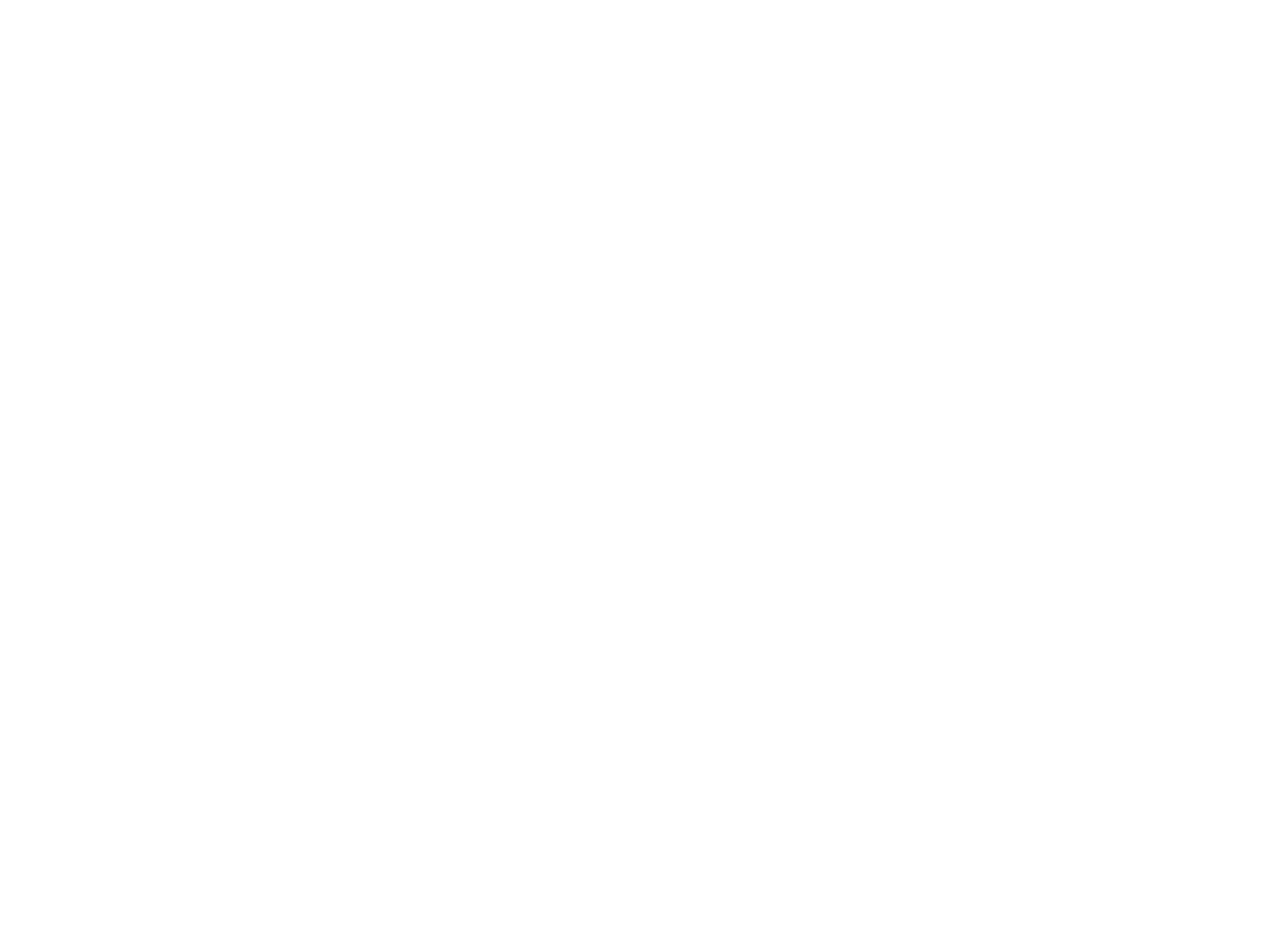
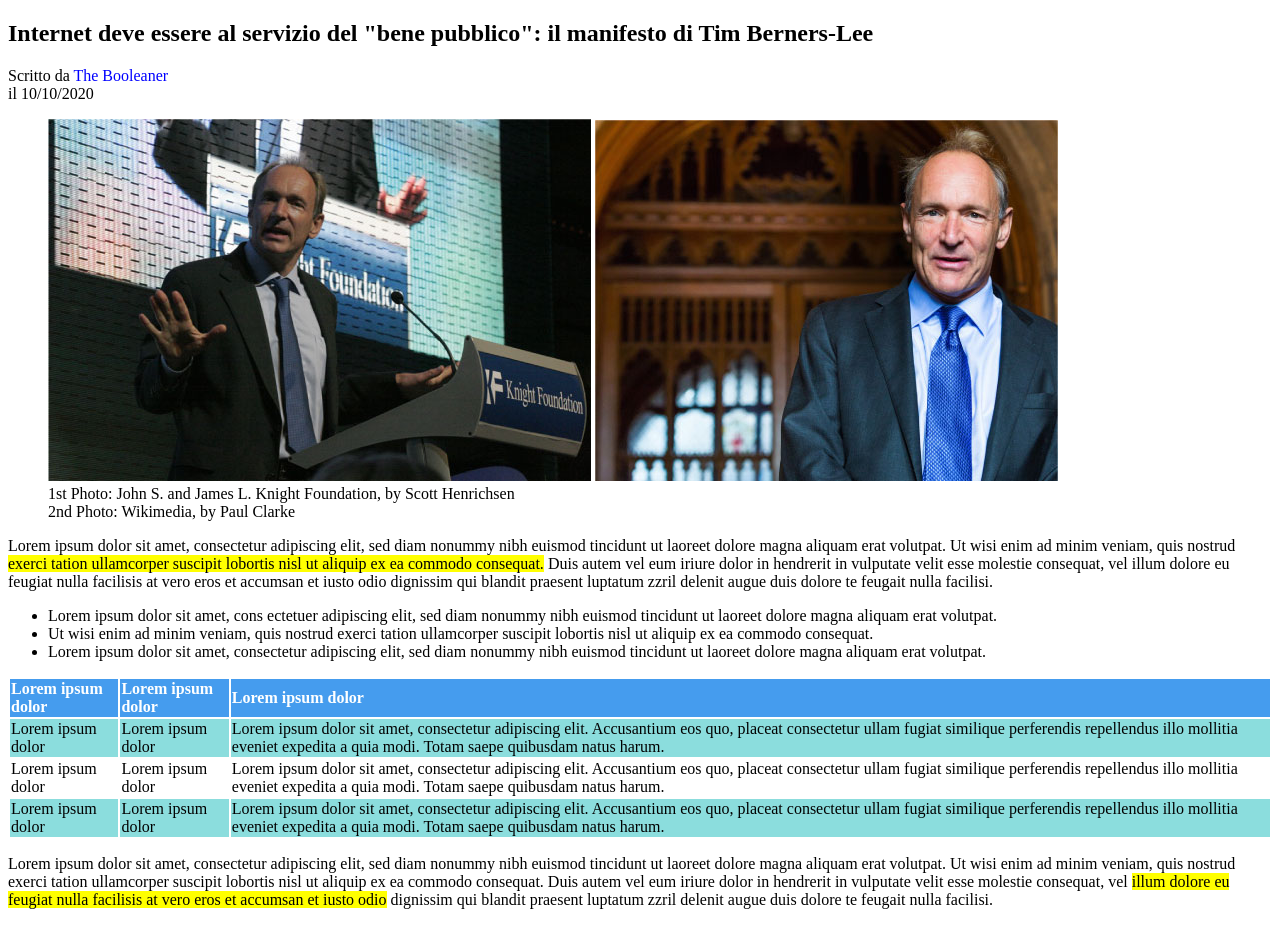
Before and after one commit to Alessandro-Messineo/html-css-booleaner, a plain HTML site: page index.html in a window 1280 px wide. Before the commit the page ends 800 px from the top, so only its background shows below. Drawn offline with Linux system fonts and the light colour scheme.

Commit message:
inizializzazione main html css

```diff
--- a/css/style.css
+++ b/css/style.css
@@ -1,7 +1,22 @@
 /* Stile header */
 
+/* Stile main */
+.span-yellow {
+    background-color: yellow;
+}
 
-/* Stile main */
+#span-blue{
+    color: blue;
+}
 
+/* Stile tabella */
+th {
+    text-align: left;
+    background-color: rgb(69, 156, 238);
+    color: white;
+}
 
+.bg-tr {
+    background-color: rgb(139, 221, 221);
+}
 /* Stile footer */
--- a/index.html
+++ b/index.html
@@ -3,15 +3,79 @@
 <head>
     <meta charset="UTF-8">
     <meta name="viewport" content="width=device-width, initial-scale=1.0">
-    <title>Document</title>
+    <link rel="stylesheet" href="css/style.css">
+    <title>The Booleaner</title>
 </head>
 <body>
 
     <!-- Intestazione -->
-    <header></header>
+    <header>
+
+    </header>
 
      <!-- Contenuto principale -->
-    <main></main>
+    <main>
+      <article>
+        <h1>Internet deve essere al servizio del "bene pubblico": il manifesto di Tim Berners-Lee</h1>
+        <p>Scritto da <span id="span-blue">The Booleaner</span> <br> il 10/10/2020</p>
+        <figure>
+          <img src="img/tim-1.jpg" alt="tim-1">
+          <img src="img/tim-2.jpg" alt="tim-2">
+          <figcaption>1st Photo: John S. and James L. Knight Foundation, by Scott Henrichsen
+                      <br>2nd Photo: Wikimedia, by Paul Clarke</figcaption>
+        </figure>
+        <p>Lorem ipsum dolor sit amet, consectetur adipiscing elit, sed diam nonummy nibh euismod tincidunt
+           ut laoreet dolore magna aliquam erat volutpat. Ut wisi enim ad minim veniam, quis nostrud <span class="span-yellow"> exerci
+           tation ullamcorper suscipit lobortis nisl ut aliquip ex ea commodo consequat.</span> Duis autem vel eum
+           iriure dolor in hendrerit in vulputate velit esse molestie consequat, vel illum dolore eu feugiat
+           nulla facilisis at vero eros et accumsan et iusto odio dignissim qui blandit praesent luptatum
+           zzril delenit augue duis dolore te feugait nulla facilisi.
+        </p>
+        <!-- Lista -->
+        <ul>
+            <li>Lorem ipsum dolor sit amet, cons ectetuer adipiscing elit, sed diam nonummy nibh euismod tincidunt ut laoreet dolore magna aliquam erat volutpat.</li>
+            <li>Ut wisi enim ad minim veniam, quis nostrud exerci tation ullamcorper suscipit lobortis nisl ut aliquip ex ea commodo consequat.</li>
+            <li>Lorem ipsum dolor sit amet, consectetur adipiscing elit, sed diam nonummy nibh euismod tincidunt ut laoreet dolore magna aliquam erat volutpat.</li>
+        </ul>
+        <!-- Tabella -->
+        <table>
+            <thead>
+                <tr>
+                    <th>Lorem ipsum dolor</th>
+                    <th>Lorem ipsum dolor</th>
+                    <th>Lorem ipsum dolor</th>
+                </tr>
+            </thead>
+            <tbody>
+                <tr class="bg-tr">
+                    <td>Lorem ipsum dolor</td>
+                    <td>Lorem ipsum dolor</td>
+                    <td>Lorem ipsum dolor sit amet, consectetur adipiscing elit. Accusantium eos quo, placeat consectetur ullam fugiat similique perferendis repellendus illo mollitia eveniet expedita a quia modi.
+                        Totam saepe quibusdam natus harum.</td>
+                </tr>
+                <tr>
+                    <td>Lorem ipsum dolor</td>
+                    <td>Lorem ipsum dolor</td>
+                    <td>Lorem ipsum dolor sit amet, consectetur adipiscing elit. Accusantium eos quo, placeat consectetur ullam fugiat similique perferendis repellendus illo mollitia eveniet expedita a quia modi.
+                        Totam saepe quibusdam natus harum.</td>
+                </tr>
+                <tr class="bg-tr">
+                    <td>Lorem ipsum dolor</td>
+                    <td>Lorem ipsum dolor</td>
+                    <td>Lorem ipsum dolor sit amet, consectetur adipiscing elit. Accusantium eos quo, placeat consectetur ullam fugiat similique perferendis repellendus illo mollitia eveniet expedita a quia modi.
+                        Totam saepe quibusdam natus harum.</td>
+                </tr>
+            </tbody>
+        </table>
+        <p>Lorem ipsum dolor sit amet, consectetur adipiscing elit, sed diam nonummy nibh euismod tincidunt
+           ut laoreet dolore magna aliquam erat volutpat. Ut wisi enim ad minim veniam, quis nostrud  exerci
+           tation ullamcorper suscipit lobortis nisl ut aliquip ex ea commodo consequat. Duis autem vel eum
+           iriure dolor in hendrerit in vulputate velit esse molestie consequat, vel <span class="span-yellow">illum dolore eu feugiat
+           nulla facilisis at vero eros et accumsan et iusto odio</span> dignissim qui blandit praesent luptatum
+           zzril delenit augue duis dolore te feugait nulla facilisi.
+        </p>
+      </article>
+    </main>
 
      <!-- Contenuto fondo pagina -->
     <footer></footer>
```
